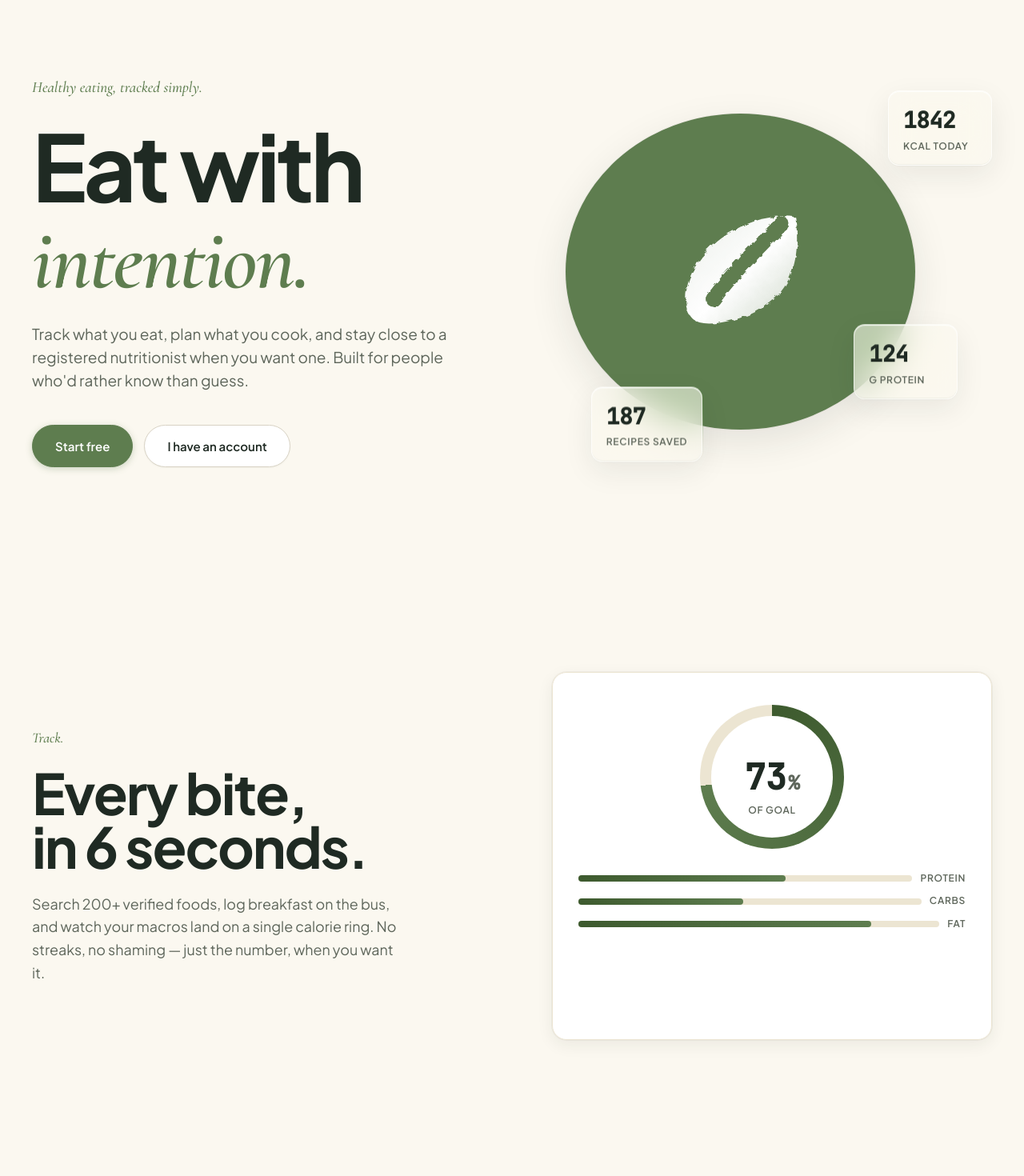
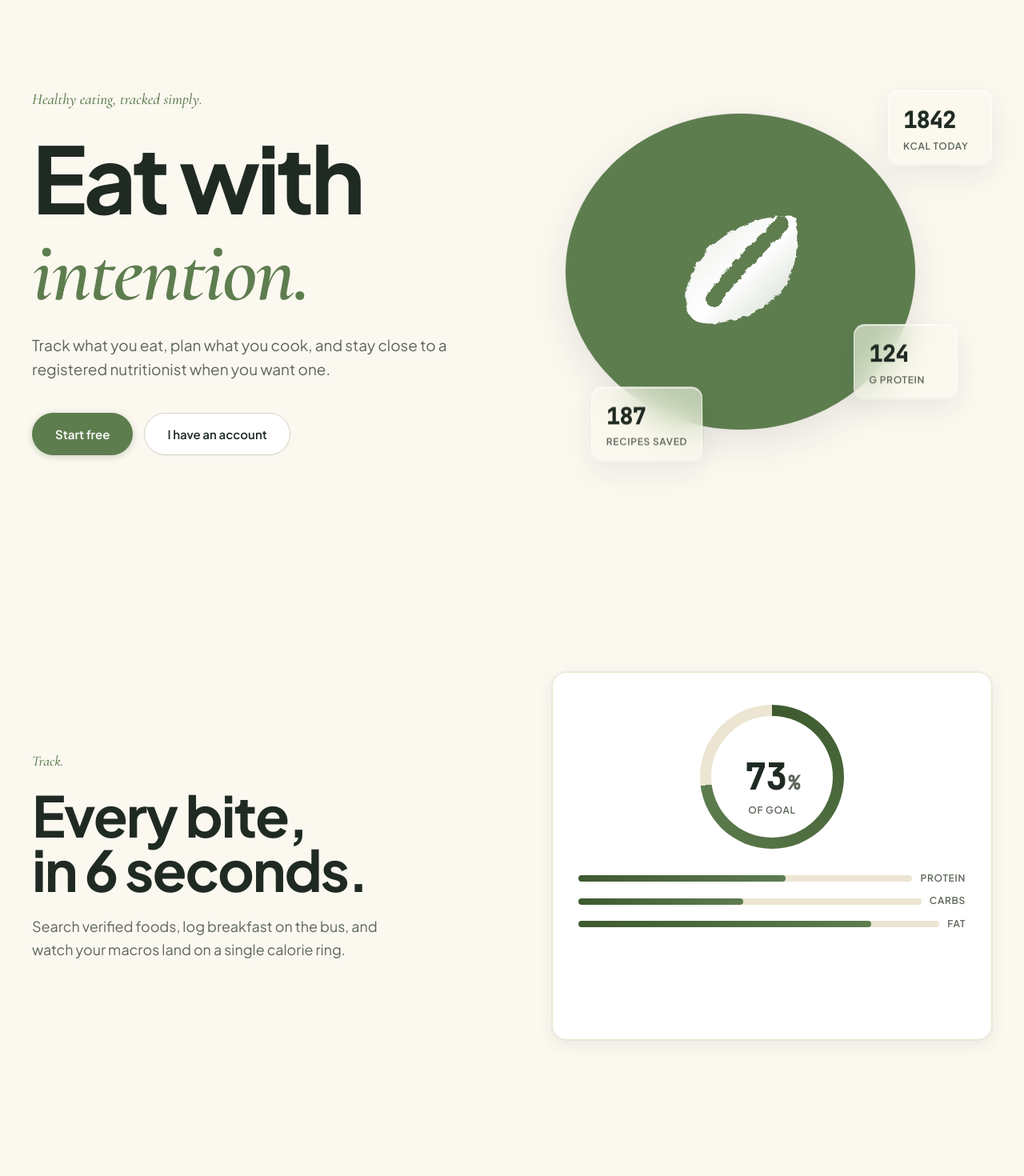
Before and after one commit to X-07-xqf/2850final-project, a Spring app: page /landing in a window 1280 px wide. Shown: the part 86-1556 px from the top of the page at 80% size. Run offline with Thymeleaf, Linux system fonts and the light colour scheme; the template is opened without the code that fills it, so the values that code supplies are empty; database files in the repository are not loaded.

Commit message:
copy: tighten landing page subtitles (v0.6.38) (closes #123) (#124)
Replace the four landing-*__sub paragraphs per copy direction:

- Hero: drop trailing "Built for people who'd rather know than guess."
- Track: drop "200+", drop trailing "No streaks, no shaming…"
- Cook: drop "180+", drop trailing "Rate them after dinner…"
- Coach: replace 2nd sentence with "Tailored advice whenever you need it."

Co-authored-by: chlwu0777 <chlwu.0777@gmail.com>

```diff
--- a/2850final project/src/main/resources/templates/landing.html
+++ b/2850final project/src/main/resources/templates/landing.html
@@ -57,7 +57,7 @@
                 <span class="landing-hero__title-accent">intention.</span>
             </h1>
             <p class="landing-hero__sub" data-reveal style="--i:2">
-                Track what you eat, plan what you cook, and stay close to a registered nutritionist when you want one. Built for people who'd rather know than guess.
+                Track what you eat, plan what you cook, and stay close to a registered nutritionist when you want one.
             </p>
             <div class="landing-hero__ctas" data-reveal style="--i:3">
                 <th:block th:if="${session == null}">
@@ -112,7 +112,7 @@
             <p class="landing-section__eyebrow">Track.</p>
             <h2 class="landing-section__title">Every bite,<br/>in 6 seconds.</h2>
             <p class="landing-section__sub">
-                Search 200+ verified foods, log breakfast on the bus, and watch your macros land on a single calorie ring. No streaks, no shaming — just the number, when you want it.
+                Search verified foods, log breakfast on the bus, and watch your macros land on a single calorie ring.
             </p>
         </div>
         <div class="landing-section__visual" aria-hidden="true">
@@ -136,7 +136,7 @@
             <p class="landing-section__eyebrow">Cook.</p>
             <h2 class="landing-section__title">Recipes that travel<br/>with you.</h2>
             <p class="landing-section__sub">
-                180+ home-cooking recipes with macros pre-calculated. Save the ones that fit your week. Rate them after dinner — the ones you keep cooking float to the top.
+                Home-cooking recipes with macros pre-calculated. Save the ones that fit your week.
             </p>
         </div>
         <div class="landing-section__visual" aria-hidden="true">
@@ -169,7 +169,7 @@
             <p class="landing-section__eyebrow">Coach.</p>
             <h2 class="landing-section__title">A nutritionist<br/>on call.</h2>
             <p class="landing-section__sub">
-                Direct-message a registered practitioner about a goal, a binge, or a Friday night. They reply in their actual voice — not a chatbot, not a canned reply, not a 24-hour wait.
+                Direct-message a registered practitioner about a goal, a binge, or a Friday night. Tailored advice whenever you need it.
             </p>
         </div>
         <div class="landing-section__visual" aria-hidden="true">
```
Also changed, not shown: 2850final project/CHANGELOG.md.
